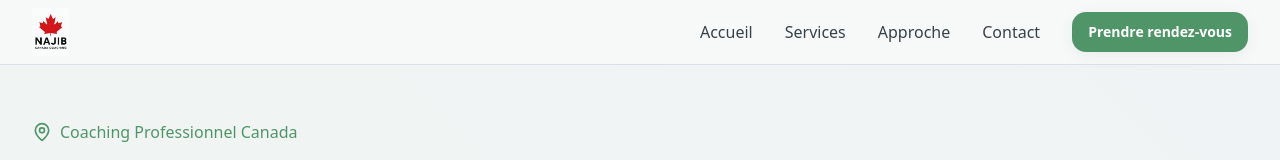
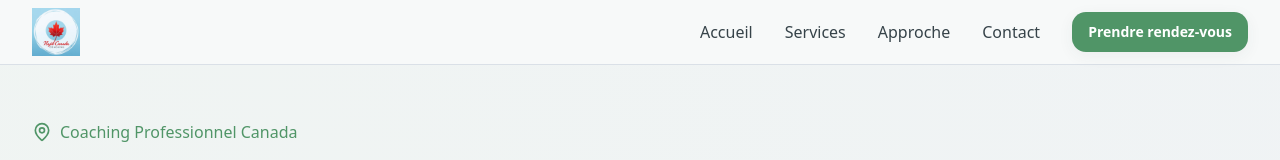
Before and after one commit to consulting-git/canada-coaching, a React (Vite) app: page / in a window 1280 px wide. Shown: the top 160 px of the page. Built offline with nearby package versions, Linux system fonts and the light colour scheme.

Commit message:
Update logo
Use the provided logo image for the website.

```diff
--- a/src/components/Header.tsx
+++ b/src/components/Header.tsx
@@ -19,9 +19,9 @@ const Header = () => {
           {/* Logo */}
           <div className="flex items-center space-x-3">
             <img
-              src="/lovable-uploads/c716c243-dfad-4976-9b57-d6e1932eaf23.png"
+              src="/lovable-uploads/1d395a48-e567-4542-91fa-dddefb339339.png"
               alt="Najib Canada Coaching"
-              className="h-10 sm:h-12 w-auto mix-blend-multiply"
+              className="h-10 sm:h-12 w-auto"
             />
           </div>
 
```
Also changed, not shown: public/lovable-uploads/1d395a48-e567-4542-91fa-dddefb339339.png (added).
